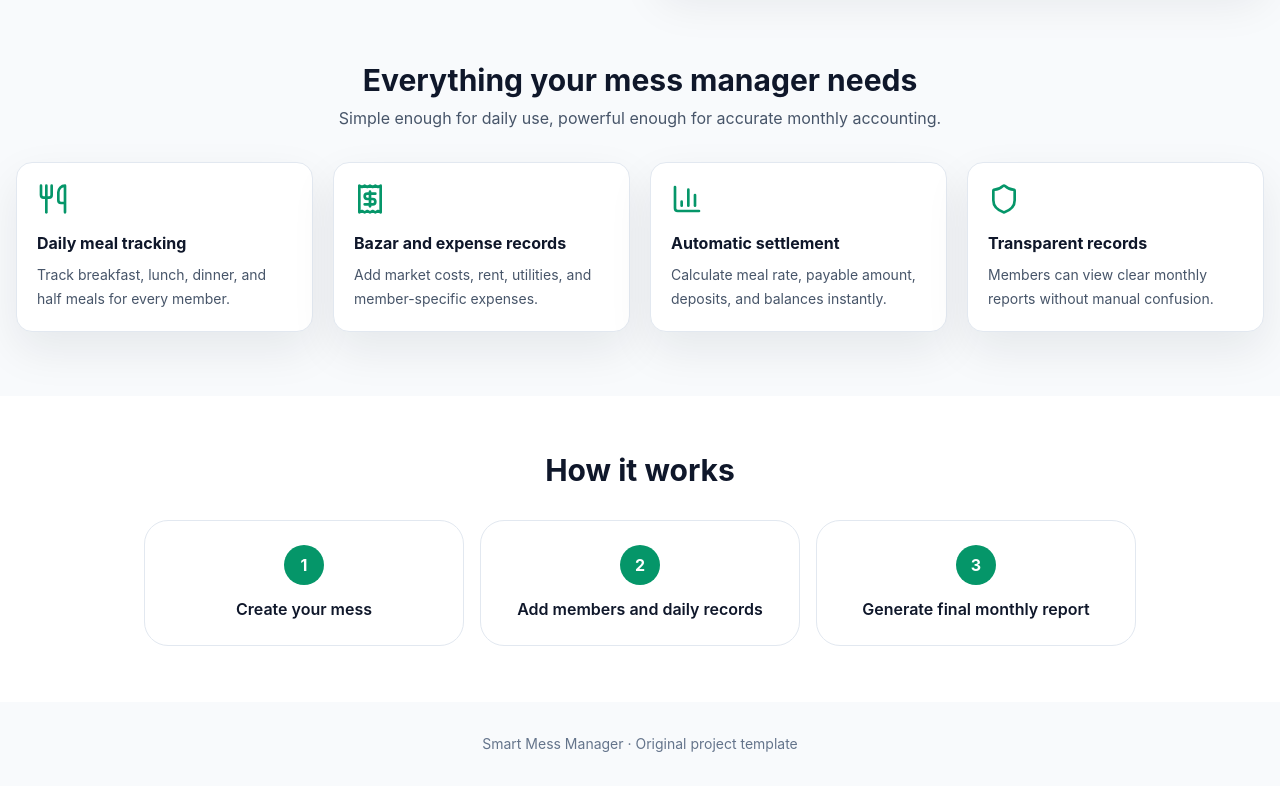
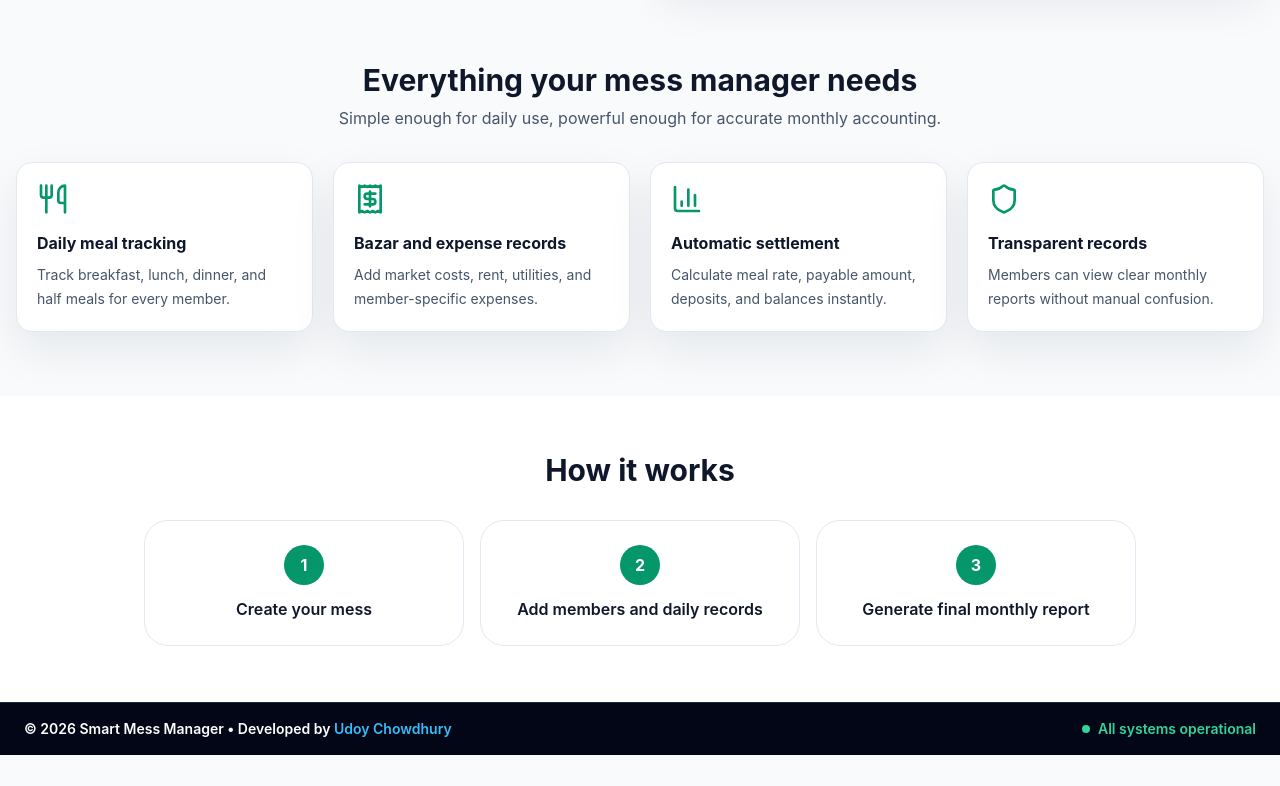
Before and after one commit to aontor22/smart-mess-manager, a React (Vite) app: page / in a window 1280 px wide. Shown: the part 461-1247 px from the top of the page. After the commit the page ends 1216 px from the top, so only its background shows below. Built offline with nearby package versions, Linux system fonts and the light colour scheme.

Commit message:
Revamp footer layout and information in Landing.jsx
Updated footer styling and content for the Landing page.

```diff
--- a/src/pages/Landing.jsx
+++ b/src/pages/Landing.jsx
@@ -95,8 +95,18 @@ export default function Landing() {
         </div>
       </section>
 
-      <footer className="mx-auto max-w-7xl px-4 py-8 text-center text-sm text-slate-500">
-        Smart Mess Manager · Original project template
+      <footer className="border-t border-slate-800 bg-slate-950 px-6 py-4">
+        <div className="mx-auto flex max-w-7xl flex-col items-center justify-between gap-3 text-sm font-semibold text-white md:flex-row">
+          <p>
+            © 2026 Smart Mess Manager • Developed by{" "}
+            <span className="text-sky-400">Udoy Chowdhury</span>
+          </p>
+
+          <div className="flex items-center gap-2 text-emerald-400">
+            <span className="h-2 w-2 rounded-full bg-emerald-400"></span>
+            <span>All systems operational</span>
+          </div>
+        </div>
       </footer>
     </div>
   );
```
